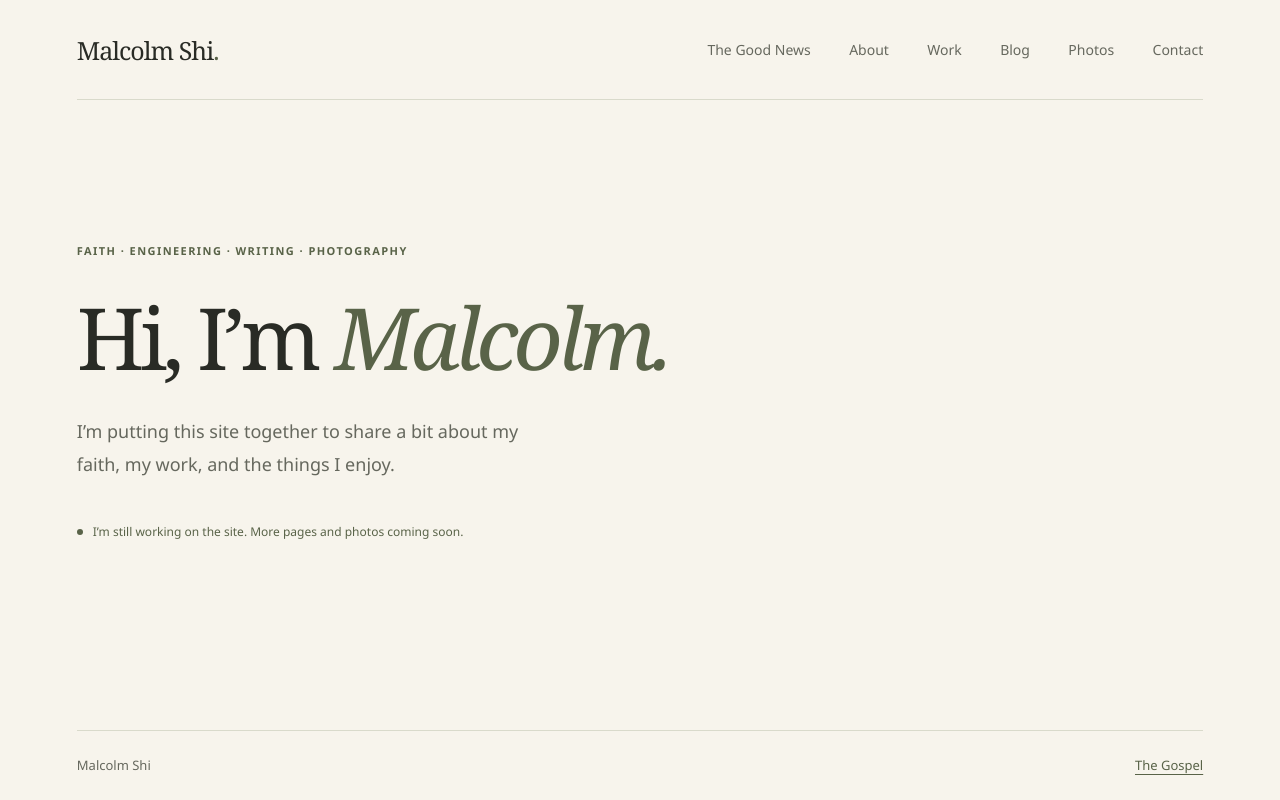
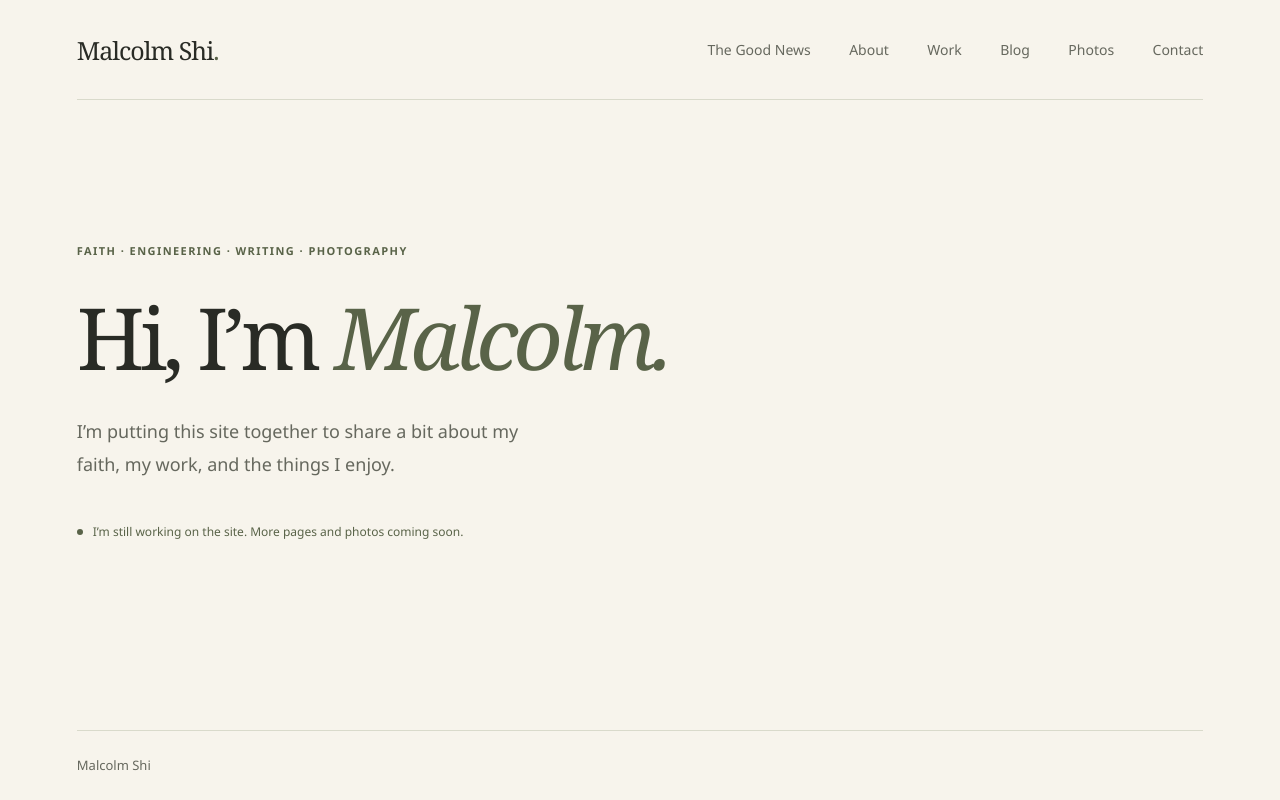
Before and after one commit to malcolmshi123/personal-website, a Next.js app: page / in a window 1280 px wide. Built offline with nearby package versions, Linux system fonts and the light colour scheme.

Commit message:
remove footer link

```diff
--- a/src/app/layout.tsx
+++ b/src/app/layout.tsx
@@ -1,7 +1,6 @@
 import type { Metadata } from "next";
 import type { ReactNode } from "react";
 import SiteHeader from "@/components/site-header";
-import Link from "next/link";
 import "./globals.css";
 
 export const metadata: Metadata = {
@@ -24,7 +23,6 @@ export default function RootLayout({ children }: { children: ReactNode }) {
                     </main>
                     <footer className="site-footer">
                         <span>Malcolm Shi</span>
-                        <Link href="/gospel/">The Gospel</Link>
                     </footer>
                 </div>
             </body>
```
